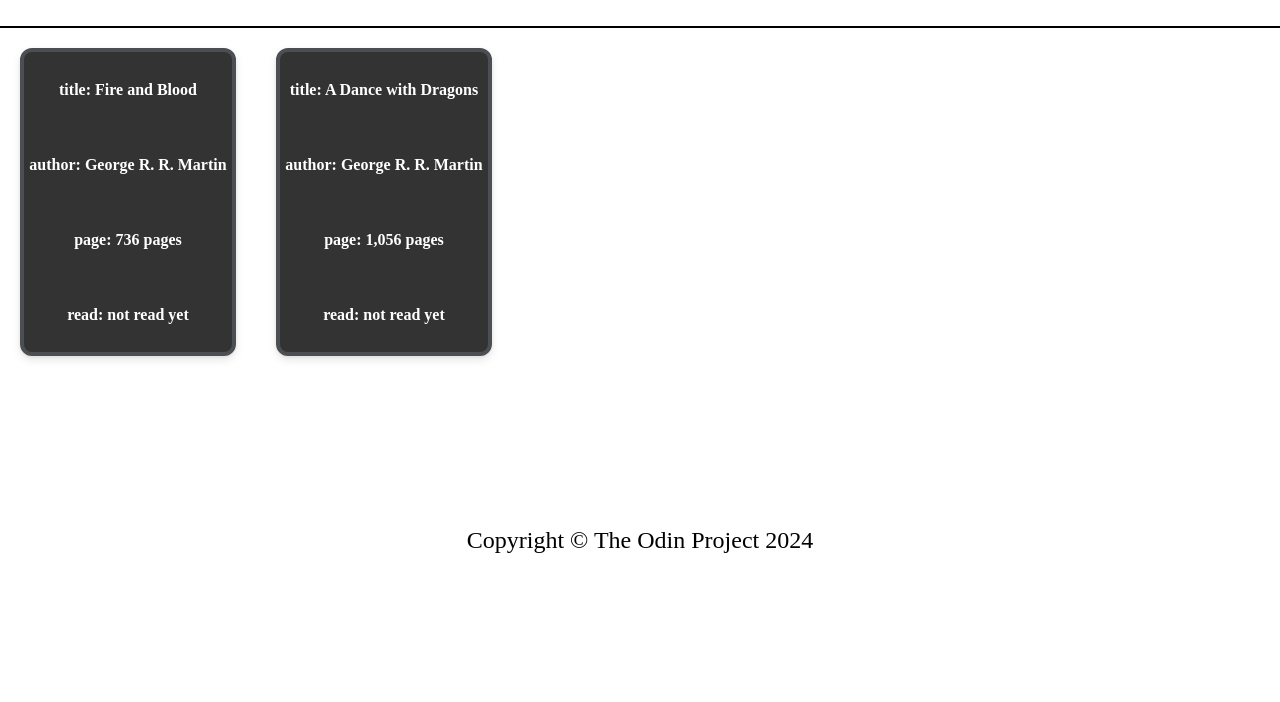
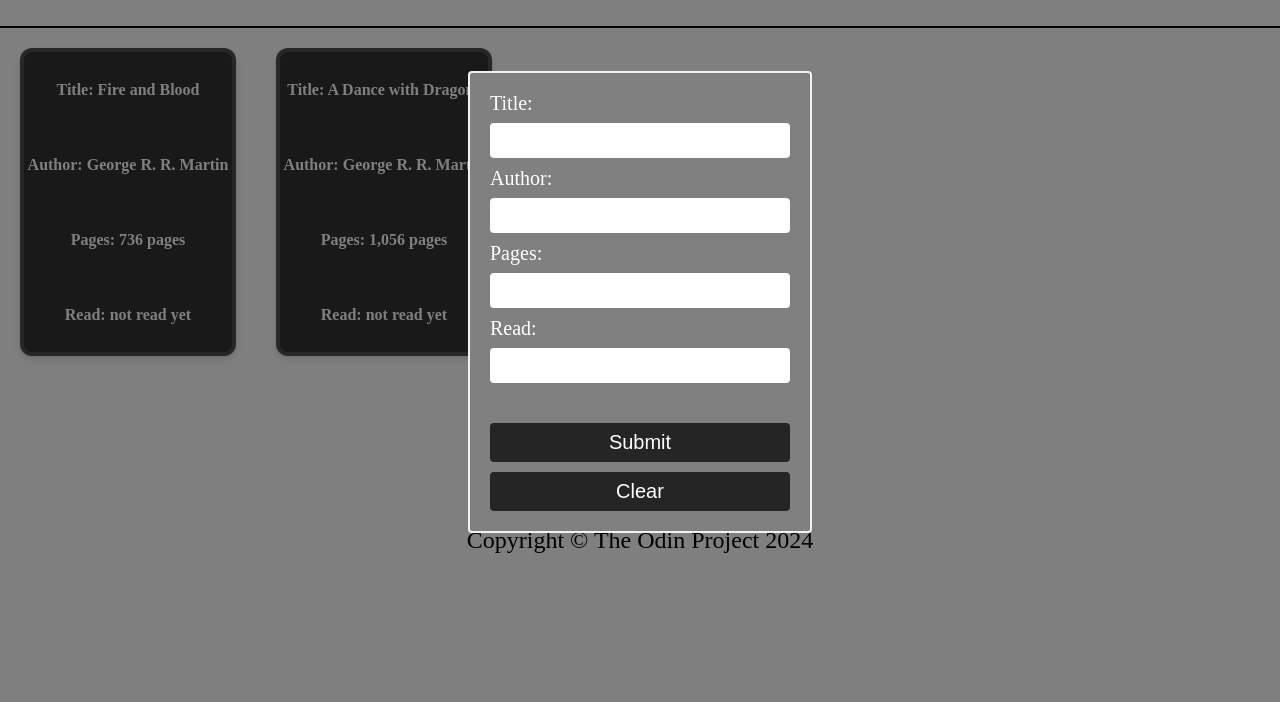
Before and after one commit to duythnh/library, a plain HTML site: page index.html in a window 1280 px wide. Shown: the part 98-800 px from the top of the page. Drawn offline with Linux system fonts and the light colour scheme.

Commit message:
build a form to add a new book

```diff
--- a/css/style.css
+++ b/css/style.css
@@ -34,6 +34,11 @@ body {
   border: black solid 2px;
 }
 
+.header button:active {
+  border: black solid 1px;
+  background-color: #f1f1f1;
+}
+
 .container {
   width: 100%;
   height: auto;
@@ -66,6 +71,71 @@ body {
   box-shadow: 0 8px 16px rgba(0, 0, 0, 0.2), 0 3px 6px rgba(0, 0, 0, 0.12);
 }
 
+.form {
+  display: flex;
+  justify-content: center;
+  align-items: center;
+  position: fixed;
+  top: 0;
+  left: 0;
+  width: 100%;
+  height: 100%;
+  z-index: 1000;
+  background-color: rgba(0, 0, 0, 0.5);
+}
+
+#add-book {
+  border: #f1f1f1 solid 2px;
+  border-radius: 4px;
+  padding: 20px;
+  background-color: gray;
+  width: 300px;
+}
+
+#add-book-form {
+  display: flex;
+  flex-direction: column;
+  gap: 10px;
+  margin-bottom: 40px;
+  font-family: "Times New Roman", Times, serif;
+}
+
+#add-book-form label {
+  font-size: 20px;
+  color: white;
+}
+
+#add-book-form input {
+  /* width: 100%; */
+  padding: 10px;
+  border: none;
+  border-radius: 4px;
+}
+
+#add-book-form input:focus {
+  background-color: #f1f1f1;
+  outline: none;
+}
+
+.form-btn {
+  display: flex;
+  flex-direction: column;
+  gap: 10px;
+}
+
+.form-btn button {
+  color: white;
+  background-color: rgb(37, 37, 37);
+  border: none;
+  border-radius: 4px;
+  font-size: 20px;
+  padding: 8px;
+}
+
+.form-btn button:hover {
+  background-color: black;
+}
+
 .footer {
   display: flex;
   justify-content: center;
--- a/index.html
+++ b/index.html
@@ -10,11 +10,31 @@
   <body>
     <div class="header">
       <a href="#">Library</a>
-      <button>Add</button>
+      <button id="add-book-btn">Add</button>
     </div>
 
     <div class="container">
       <div class="books"></div>
+
+      <!-- Form popup -->
+      <div class="form">
+        <div id="add-book">
+          <form id="add-book-form">
+            <label for="Title">Title:</label>
+            <input type="text" id="Title" name="Title" />
+            <label for="Author">Author:</label>
+            <input type="text" id="Author" name="Authhor" />
+            <label for="Pages">Pages:</label>
+            <input type="text" id="Pages" name="Pages" />
+            <label for="Read">Read:</label>
+            <input type="text" id="Read" name="Read" />
+          </form>
+          <div class="form-btn">
+            <button id="submit-form-btn">Submit</button>
+            <button id="clear-btn">Clear</button>
+          </div>
+        </div>
+      </div>
     </div>
 
     <div class="footer">Copyright © The Odin Project 2024</div>
--- a/main.js
+++ b/main.js
@@ -1,15 +1,16 @@
 const myLibrary = [];
 
-function Book(title, author, page, read) {
-  this.title = title;
-  this.author = author;
-  this.page = page;
-  this.read = read;
+function Book(Title, Author, Pages, Read) {
+  this.Title = Title;
+  this.Author = Author;
+  this.Pages = Pages;
+  this.Read = Read;
 }
 
-function addBookToLibrary(title, author, page, read) {
-  let book = new Book(title, author, page, read);
+function addBookToLibrary(Title, Author, Pages, Read) {
+  let book = new Book(Title, Author, Pages, Read);
   myLibrary.push(book);
+  displayBooksOnPage();
 }
 
 function displayBooksOnPage() {
@@ -43,4 +44,37 @@ addBookToLibrary(
   "not read yet"
 );
 
-displayBooksOnPage();
+// Add book button
+const addBookBtn = document.querySelector("#add-book-btn");
+addBookBtn.addEventListener("click", displayForm);
+
+function displayForm() {
+  document.getElementById("#add-book").style.display = "";
+}
+
+//Submit new book
+const submitBtn = document.querySelector("#submit-form-btn");
+submitBtn.addEventListener("click", addFormData);
+
+function addFormData() {
+  let Title = document.getElementById("Title").value;
+  let Author = document.getElementById("Author").value;
+  let Pages = document.getElementById("Pages").value;
+  let Read = document.getElementById("Read").value;
+
+  if (Title == "" || Author == "" || Pages == "" || Read == "") {
+    return;
+  }
+  addBookToLibrary(Title, Author, Pages, Read);
+
+  // reset form after submit
+  document.getElementById("add-book-form").reset();
+}
+
+// Clear data in form
+const clearBtn = document.querySelector("#clear-btn");
+clearBtn.addEventListener("click", clearForm);
+
+function clearForm() {
+  document.getElementById("add-book-form").reset();
+}
```
